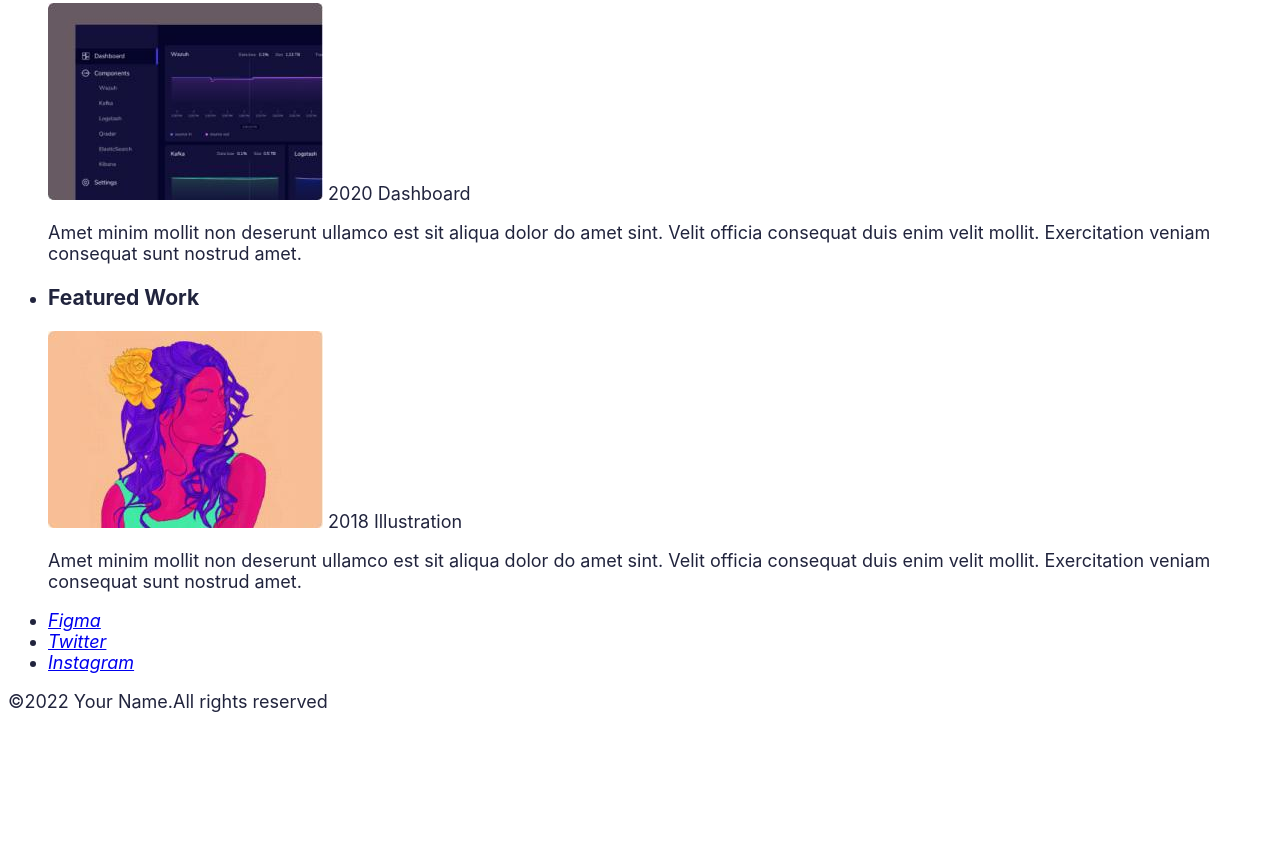
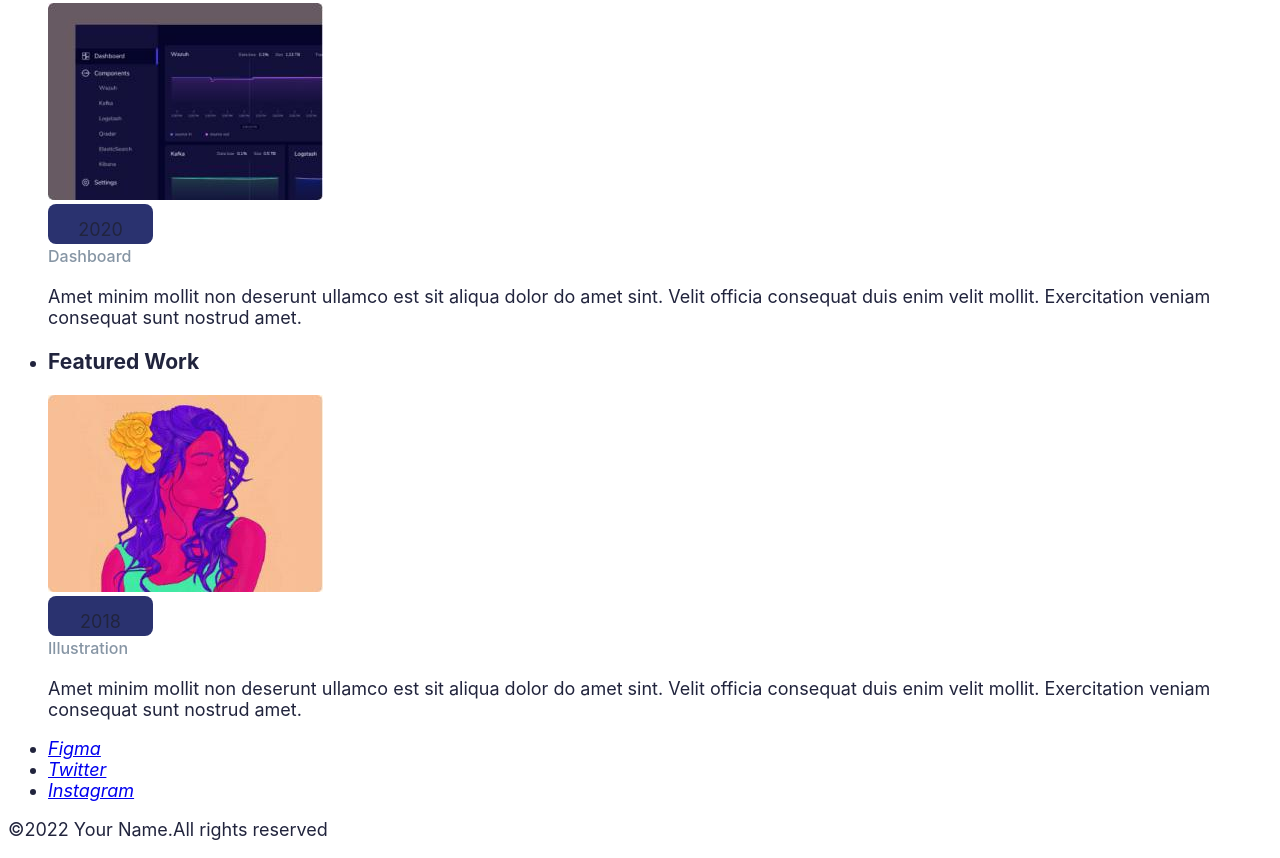
Before and after one commit to HenryOzz27/demomarafonhtmlcss, a plain HTML site: page index.html in a window 1280 px wide. Shown: the part 1281-2139 px from the top of the page. Before the commit the page ends 2011 px from the top, so only its background shows below. Drawn offline with Linux system fonts and the light colour scheme.

Commit message:
оновлення цсс
завдання класів та стилю

```diff
--- a/css/style.css
+++ b/css/style.css
@@ -103,3 +103,28 @@
    font-weight: 500;
    line-height: 1.5;
  }
+ .dash{
+font-family: 'Inter';
+font-style: normal;
+font-weight: 500;
+font-size: 16px;
+line-height: 150%;
+color: #8695A4;
+flex: none;
+order: 1;
+flex-grow: 0;
+ }
+ .data{
+   display: flex;
+flex-direction: row;
+justify-content: center;
+align-items: flex-end;
+padding: 4px 16px;
+gap: 10px;
+
+width: 73px;
+height: 32px;
+
+background: #2A326F;
+border-radius: 8px;
+ }
--- a/index.html
+++ b/index.html
@@ -61,8 +61,8 @@
 
                     <h3>Designing Dashboards</h3>
                     <img src="./images/Designing Dashboards .jpg" width="275" height="197" alt="Скрін програми">
-                    <span>2020</span>
-                    <span>Dashboard</span>
+                    <span class="data">2020</span>
+                    <span class="dash">Dashboard</span>
                     <p>Amet minim mollit non deserunt ullamco est sit aliqua dolor do amet sint. Velit officia consequat duis enim velit mollit. Exercitation veniam consequat sunt nostrud amet.</p>
                 </article>
             </li>
@@ -70,8 +70,8 @@
                 <article>
                     <h3>Featured Work</h3>
                     <img src="./images/Vibrant Portraits .jpg" alt="Картина Жінки">
-                    <span>2018</span>
-                    <span>Illustration</span>
+                    <span class="data"> 2018</span>
+                    <span class="dash">Illustration</span>
                     <p>Amet minim mollit non deserunt ullamco est sit aliqua dolor do amet sint. Velit officia consequat duis enim velit mollit. Exercitation veniam consequat sunt nostrud amet.</p>
             </article>
         </li>
```
